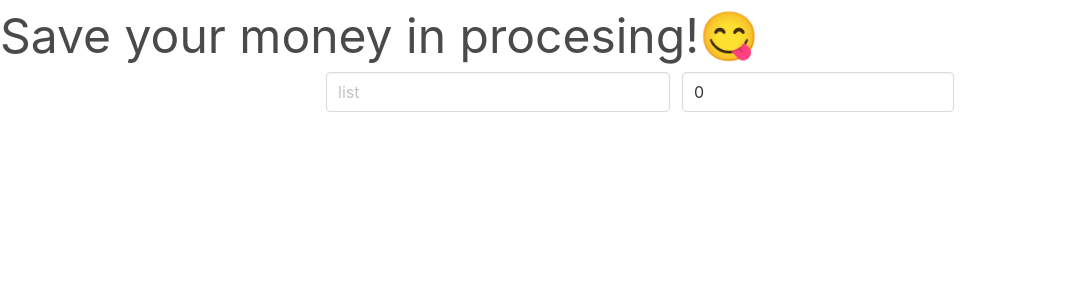
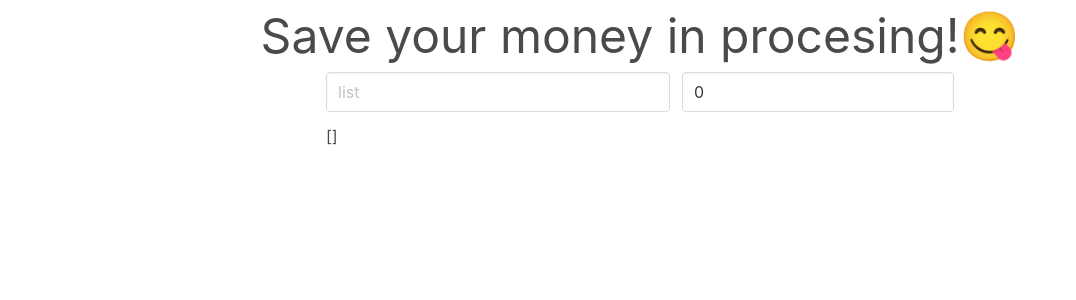
Before and after one commit to infernalslam/calculate-money, a Vue app: page / in a window 1280 px wide. Shown: the top 300 px of the page, without its empty margins (0-1076 px from the left). Built offline with nearby package versions, Linux system fonts and the light colour scheme.

Commit message:
fix code

```diff
--- a/src/components/Index.vue
+++ b/src/components/Index.vue
@@ -1,30 +1,33 @@
 <template>
   <div>
-    <h1 class="is-size-1">{{ msg }}</h1>
+    <center><h1 class="is-size-1">{{ msg }}</h1></center>
     <form-data @onEnlargeText="onEnlargeText"></form-data>
+    <list-item :list="list"></list-item>
   </div>
 </template>
 
 <script>
 import FormData from './Form'
+import ListItem from './ListItem'
 export default {
   name: 'Index',
   components: {
-    FormData
+    FormData,
+    ListItem
   },
   data () {
     return {
       msg: 'Save your money in procesing!😋',
-      list: [],
-      text: '',
-      money: 0
+      list: []
+      // text: '',
+      // money: 0
     }
   },
   methods: {
     onEnlargeText (form) {
-      this.text = form.text
-      this.money = form.money
-      console.log(this.text, this.money)
+      if (form.text && (parseFloat(form.money) > 0)) {
+        this.list.push(form)
+      }
     }
   }
 }
--- /dev/null
+++ b/src/components/ListItem.vue
@@ -0,0 +1,15 @@
+<template>
+  <div>
+    <div class="columns">
+      <div class="column is-half is-offset-one-quarter">
+        {{ list }}
+      </div>
+    </div>
+  </div>
+</template>
+
+<script>
+export default {
+  props: ['list']
+}
+</script>
```
